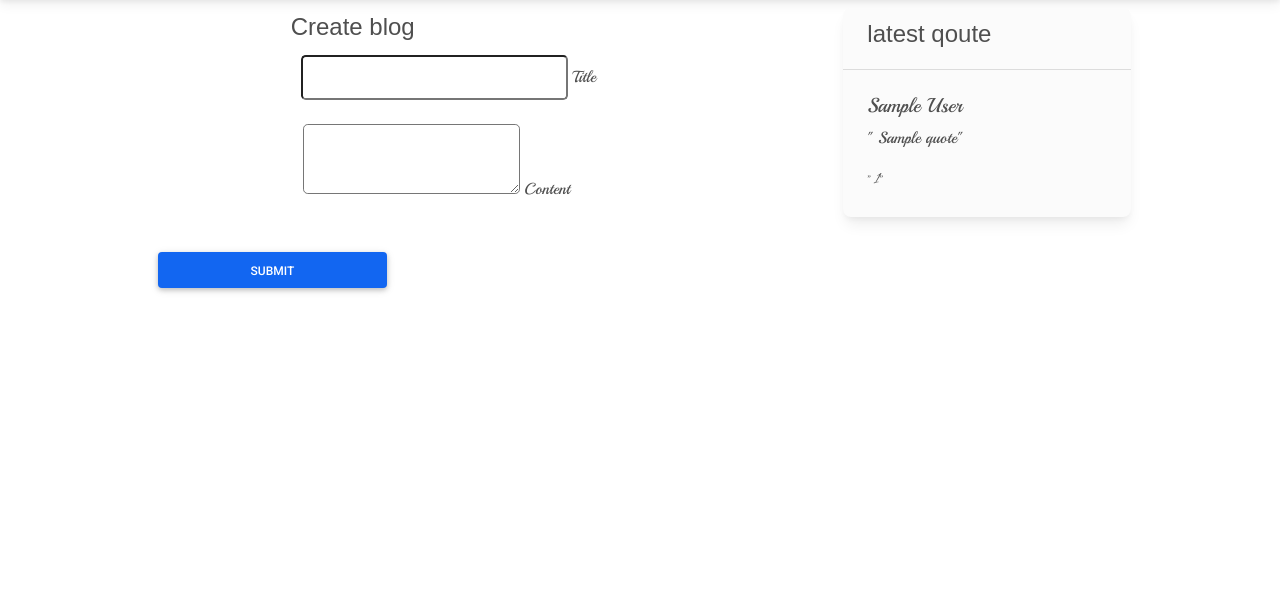
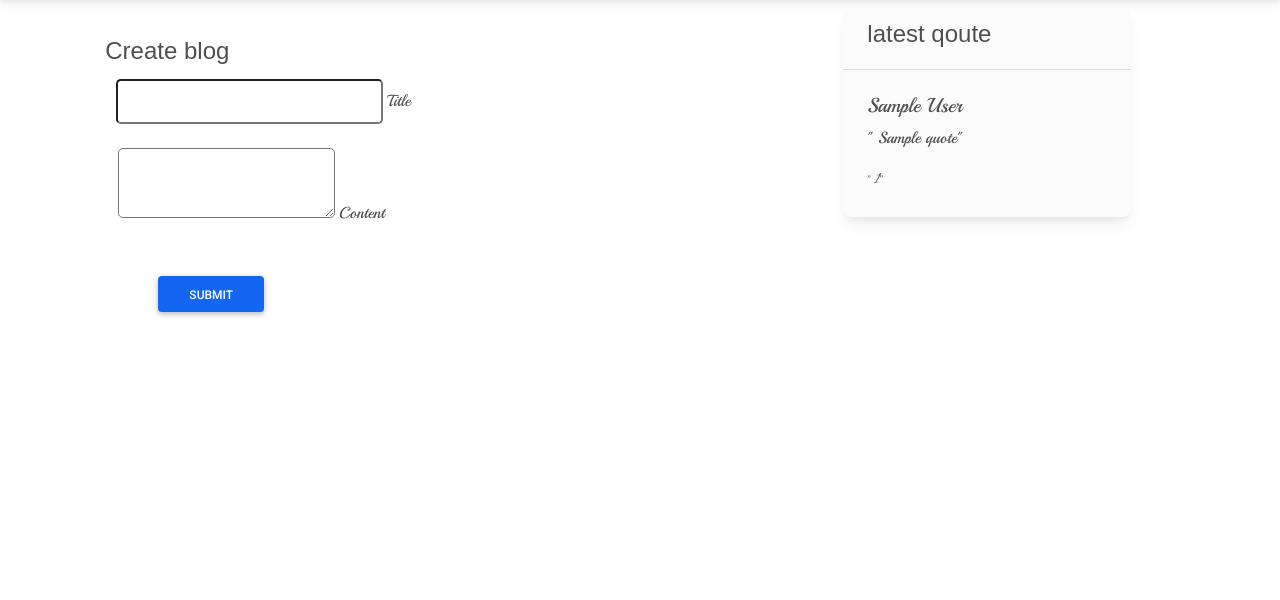
Before and after one commit to eude313/goal, a Flask app: template webapp/templates/blogs.html in a window 1280 px wide. Shown: the part 72-672 px from the top of the page. Run offline with Flask 2, Linux system fonts and the light colour scheme; the template is opened without the code that fills it: most values are stand-ins (such as "Sample title", 1, 10 or a date in 2020); form fields are guessed from the names that the template uses; some libraries are stand-ins or nearby versions; some web fonts are replaced.

Commit message:
add initial changes

```diff
--- a/webapp/auth/views.py
+++ b/webapp/auth/views.py
@@ -2,7 +2,7 @@ import webapp
 from . import auth
 from webapp import db, bcrypt
 from flask_login import login_user, logout_user, current_user, login_required
-from ..models import User
+from ..models import Post, User
 from flask import  render_template,url_for, flash, redirect
 from .forms import registrationForm, loginForm, Update_AccountForm, blog_form
 import json
@@ -81,5 +81,7 @@ def blogs():
     form =blog_form()
     if form.validate_on_submit():
         flash( " post has been created", "success" )
-        return redirect('blogs')
+        post = Post( form.title.data, content= form.content.data, author=current_user )
+        db.session.add(post)
+        db.session.commit()
     return render_template('blogs.html',form=form, quotes=quotes)
--- a/webapp/templates/blogs.html
+++ b/webapp/templates/blogs.html
@@ -8,7 +8,8 @@
 <div class="container p-2">
   <div class="row">
     <div class="col-md-8">
-      <div class="container">
+      <div class="col-md-6">
+        <div class="card-body">
           <form method="POST" action="" enctype="multipart/form-data">
                   {{ form.hidden_tag() }}
               <fieldset class="form-group text-center">
@@ -53,6 +54,8 @@
               </div>
           </form>
         </div>
+      </div>
+      <div class="col-md-6"></div>
 
 
 
```
Lines whose indentation alone changed are shown as unchanged.
